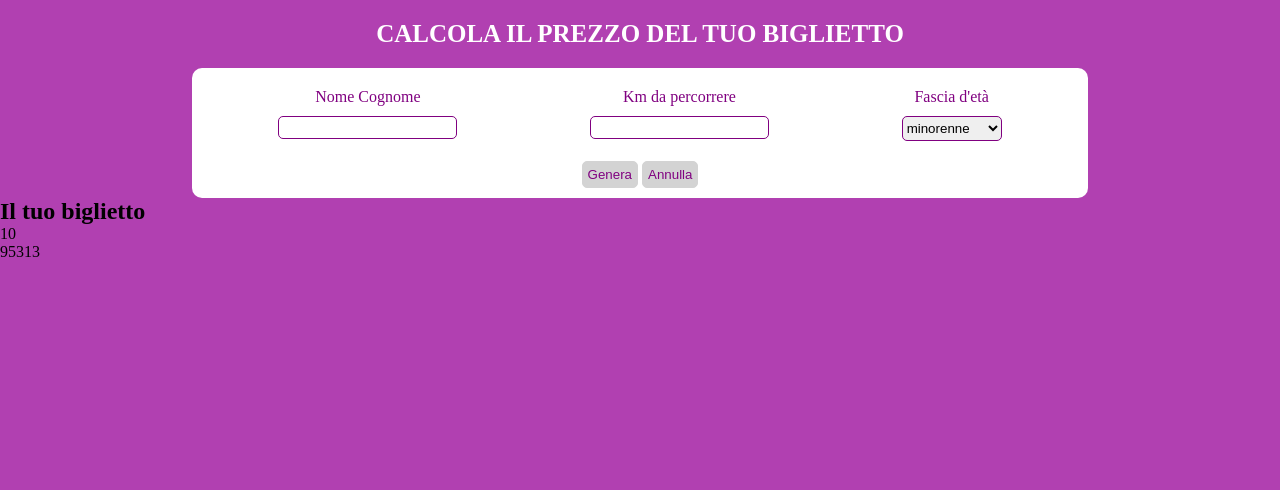
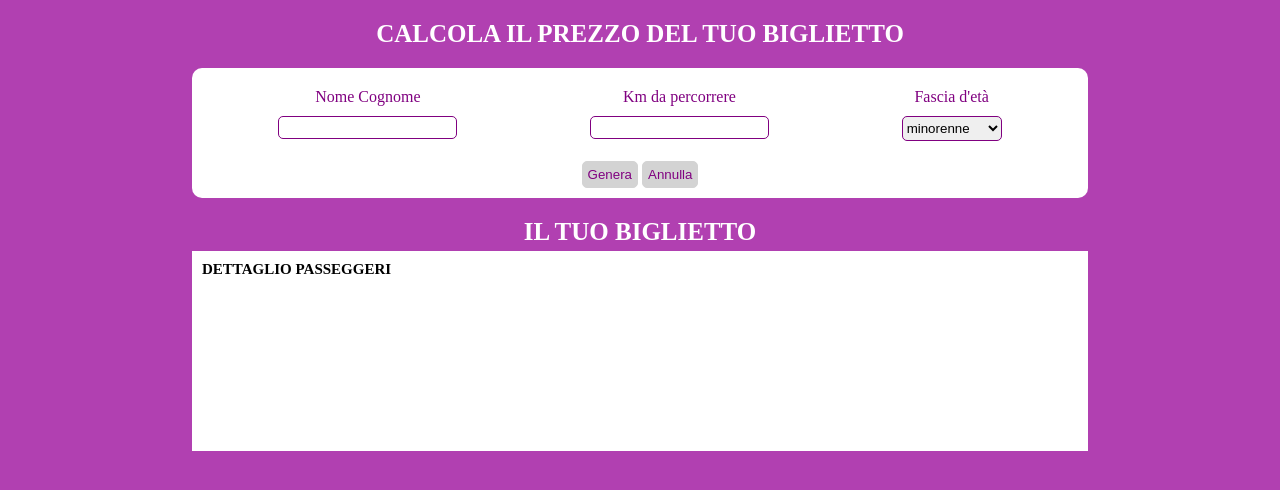
Before and after one commit to marzucoalessandro/js-biglietto-treno-form, a plain HTML site: page index.html in a window 1280 px wide. Drawn offline with Linux system fonts and the light colour scheme.

Commit message:
modifiche al css e verifica dei dati biglietto in console

```diff
--- a/asset/css/style.css
+++ b/asset/css/style.css
@@ -66,3 +66,26 @@ button{
   border-radius: 5px;
   border: 1px solid lightgrey;
 }
+
+.biglietto{
+  color: white;
+  text-align: center;
+  font-size: 25px;
+  padding-top: 20px;
+  padding-bottom: 5px;
+  text-transform: uppercase;
+}
+
+.stampa{
+  width: 70%;
+  height: 200px;
+  background-color: white;
+  margin: 0 auto;
+  padding: 10px;
+}
+
+.details{
+  color: black;
+  font-size: 15px;
+  text-transform: uppercase;
+}
--- a/asset/js/main.js
+++ b/asset/js/main.js
@@ -1,13 +1,6 @@
-//variabili degli input nel form
 
-var passeggero = document.getElementById('passeggero').value;
-console.log(passeggero);
-var distanza = document.getElementById('distanza').value;
-console.log(distanza);
-var age = document.getElementById('eta').value;
-console.log(age);
 
-//variabili dei pulsanti nel form
+//variabili dei pulsanti nel nostro form
 var button_on = document.getElementById('genera');
 var button_reset = document.getElementById('annulla');
 
@@ -29,60 +22,32 @@ button_on.addEventListener("click", function () {
 
   var prezzominore = priceticket - sconto1;
   var prezzoover65 = priceticket - sconto2;
-  var offerta = "prezzo standard";
+
 
   if (age == "minorenne") {
-    prezzominore;
+    priceticket = priceticket - sconto1;
     offerta = "sconto minorenne";
-    //console.log(prezzominore);
+    var carrozza = Math.floor(Math.random() * 10) + 1;
+    var codcp = Math.floor(Math.random() * (100000 - 90000) ) + 90000;
+    console.log( nomepasseggero, distanza, priceticket, offerta, carrozza, codcp);
 
   } else if (age == "over65") {
-    prezzoover65;
+    priceticket = priceticket - sconto2;
     offerta = "sconto over 65";
-    //console.log(prezzoover65);
+    var carrozza = Math.floor(Math.random() * 10) + 1;
+    var codcp = Math.floor(Math.random() * (100000 - 90000) ) + 90000;
+    console.log(nomepasseggero, distanza, priceticket, offerta, carrozza, codcp);
+  } else {
+    priceticket;
+    offerta = "prezzo standard";
+    var carrozza = Math.floor(Math.random() * 10) + 1;
+    var codcp = Math.floor(Math.random() * (100000 - 90000) ) + 90000;
+    console.log(nomepasseggero, distanza, priceticket,  offerta, carrozza, codcp);
   }
-  else {
-    priceticket;
-    //console.log(priceticket);
-    offerta = "prezzo standard";
-  }
+
+
 });
 
-//creiamo le var per i dati del biglietto
+//verificato che le condizioni siano giuste e che appaiano nella console;
 
-  var utente = document.getElementById('passenger');
-  var sales = document.getElementById('sconto');
-  var carrozza = document.getElementById('carrozza');
-  var codcp = document.getElementById('cod-cp');
-  var prezzofinale = document.getElementById('costobiglietto');
-
-  //inseriamo i dati nei ns contenitori per il biglietto
-
-  //utente.innerHTML = nomepasseggero;
-  //sales.innerHTML = offerta;
-  carrozza.innerHTML = Math.floor(Math.random() * 10) + 1;
-  codcp.innerHTML = Math.floor(Math.random() * (100000 - 90000) ) + 90000;
-  //prezzofinale.innerHTML = prezzominore;
-
-
-
-
-
-
-
-
-
-
-
-
-
-
-
-
-
-
-
-
-button_reset.addEventListener("click", function () {
-
-});
+//a questo punto dobbiamo inserirle nel nostro biglietto.
--- a/index.html
+++ b/index.html
@@ -54,8 +54,25 @@
 
   <!-- contenitore biglietto -->
   <div>
-    <h2>Il tuo biglietto</h2>
+    <h2 class="biglietto">Il tuo biglietto</h2>
     <!-- 5 contenitori per le nostre risposte agli input -->
+    <div class="stampa">
+      <h3 class="details">dettaglio passeggeri</h3>
+
+    </div>
+
+
+
+
+
+
+
+
+
+
+
+
+
     <div id="passenger"></div>
     <div id="sconto"></div>
     <div id="carrozza"></div>
```
